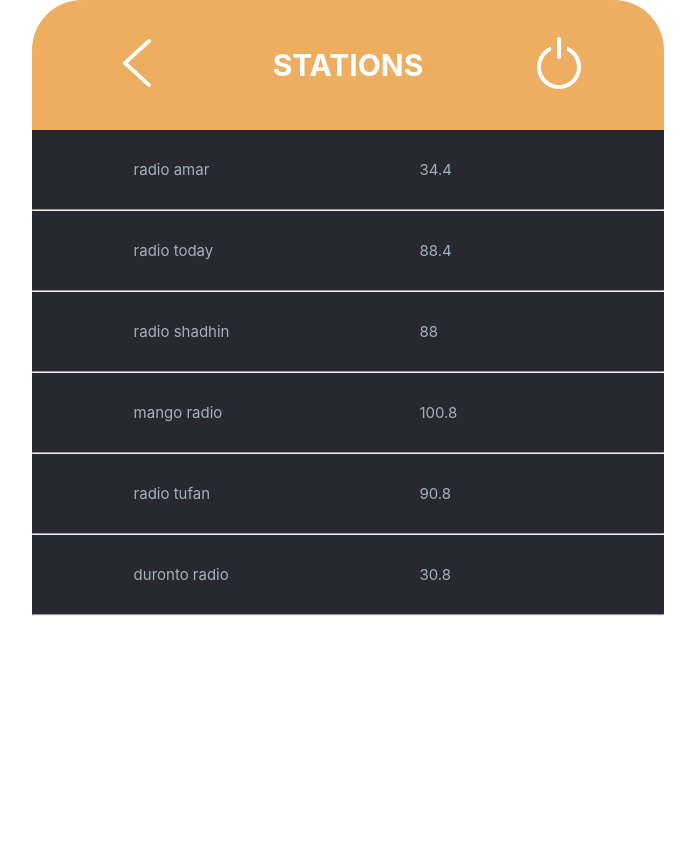
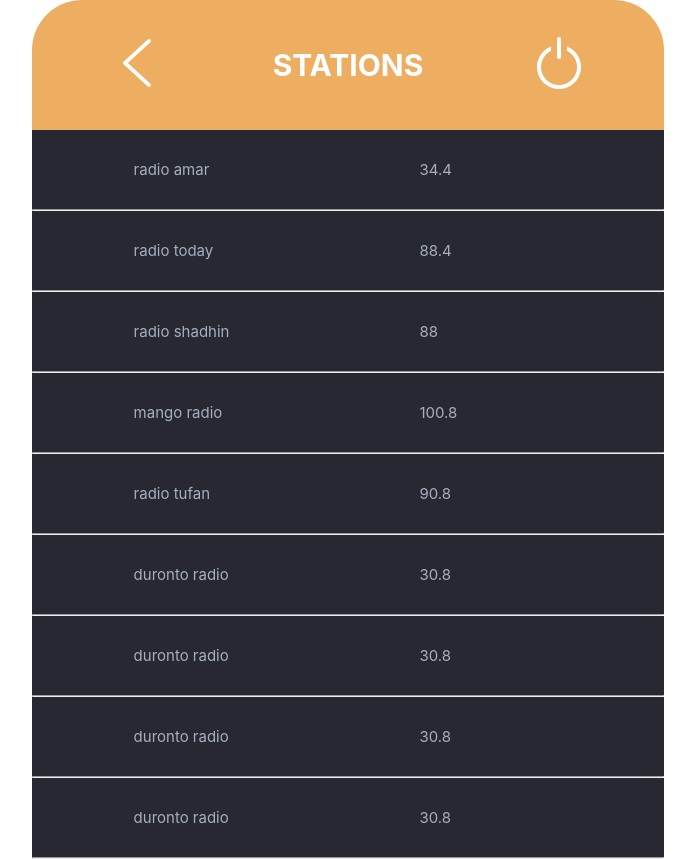
Before and after one commit to HabibulHH/ciradio, a React (Create React App) app: page / in a window 1280 px wide. Shown: the whole page, without its empty margins (292-987 px from the left). Before the commit the page ends 800 px from the top, so only its background shows below. Built offline with nearby package versions, Linux system fonts and the light colour scheme.

Commit message:
Code formatted

```diff
--- a/src/App.css
+++ b/src/App.css
@@ -1,81 +1,77 @@
-*{
+* {
   margin: 0;
   padding: 0;
 }
-
 
 .container {
   display: grid;
   justify-content: center;
 }
 
-.header{
+.header {
   text-align: center;
-  border-radius:  50px 50px 0 0;
+  border-radius: 50px 50px 0 0;
   display: grid;
-  background-color: #EEAE61;
+  background-color: #eeae61;
   grid-template-columns: 1fr 1fr 1fr;
   grid-template-rows: 130px 1fr;
   justify-content: center;
   align-items: center;
 }
-.header-text{
+.header-text {
   line-height: 56px;
   margin: 20px;
-  color: #FFFFFF;
-  font-size: 30PX;
+  color: #ffffff;
+  font-size: 30px;
   padding: 10px;
   cursor: pointer;
   font-weight: bold;
 }
-.station-container{
+.station-container {
   background-color: #282833;
   height: auto;
 }
-.station-item{
+.station-item {
   display: grid;
   grid-template-columns: 2fr 2fr 2fr 2fr 2fr 2fr 2fr 2fr;
 
   margin: 20px;
-  color: #A4B0BF;
-  font-size: 15PX;
+  color: #a4b0bf;
+  font-size: 15px;
   padding: 10px;
   cursor: pointer;
-
-
 }
 
-.station-item:hover{
-opacity: 1
+.station-item:hover {
+  opacity: 1;
 }
 
-.item-details{
+.item-details {
   margin-top: 36px;
   align-items: center;
   display: grid;
   grid-template-columns: 1fr 2fr 1fr;
   justify-items: center;
 }
-.station-name{
+.station-name {
   grid-column-start: 2;
-    grid-column-end: 4;
+  grid-column-end: 4;
 }
-.station-number{
+.station-number {
   grid-column-start: 6;
   grid-column-end: -1;
 }
-.photo{
+.photo {
   border-radius: 50%;
   height: 283px;
   width: 283px;
   background-color: #676464;
 }
 
-.radio-cover{
+.radio-cover {
   border-radius: 50%;
 }
 
-.accordion__button:before{
+.accordion__button:before {
   opacity: 0;
-
 }
--- a/src/Models/Radio.ts
+++ b/src/Models/Radio.ts
@@ -1,12 +1,12 @@
 class Radio {
-    constructor(name:string,frequency:string,logo:string){
-      this.Name = name;
-      this.Logo = logo;
-      this.Frequency = frequency;
-    }
-    Name:string;
-    Frequency:string;
-    Logo:string ;
+  constructor(name: string, frequency: string, logo: string) {
+    this.Name = name;
+    this.Logo = logo;
+    this.Frequency = frequency;
   }
+  Name: string;
+  Frequency: string;
+  Logo: string;
+}
 
-  export default Radio;
+export default Radio;
--- a/src/components/details.tsx
+++ b/src/components/details.tsx
@@ -1,13 +1,17 @@
-import '../App.css';
+import "../App.css";
 
 function RadioItemDetails() {
   return (
-     <div className="item-details">
-      <div><img src='/minus.png'/></div>
-      <div className='photo'>
-        <img className='radio-cover' src='/radio.png'/>
+    <div className="item-details">
+      <div>
+        <img src="/minus.png" />
       </div>
-      <div><img src='/plus.png'/></div>
+      <div className="photo">
+        <img className="radio-cover" src="/radio.png" />
+      </div>
+      <div>
+        <img src="/plus.png" />
+      </div>
     </div>
   );
 }
--- a/src/components/radioList.tsx
+++ b/src/components/radioList.tsx
@@ -1,40 +1,24 @@
-
-import '../App.css';
-import Radio from '../Models/Radio';
-import RadioItem from './radioItemList';
+import "../App.css";
+import Radio from "../Models/Radio";
+import RadioListGenerator from "./radioItemList";
 
 function RadioList() {
-    const data = [
-      new Radio(
-      'radio amar',
-      '34.4',
-      '/radio.png'),
-      new Radio(
-      'radio today',
-      '88.4',
-      '/radio.png'
-    ),new Radio(
-      'radio shadhin',
-      '88',
-      '/radio.png'
-    ), new Radio(
-      'mango radio',
-      '100.8',
-      '/radio.png'
-    ),  new Radio(
-      'radio tufan',
-      '90.8',
-      '/radio.png'
-    ),new Radio(
-      'duronto radio',
-      '30.8',
-      '/radio.png'
-    )];
+  const data = [
+    new Radio("radio amar", "34.4", "/radio.png"),
+    new Radio("radio today", "88.4", "/radio.png"),
+    new Radio("radio shadhin", "88", "/radio.png"),
+    new Radio("mango radio", "100.8", "/radio.png"),
+    new Radio("radio tufan", "90.8", "/radio.png"),
+    new Radio("duronto radio", "30.8", "/radio.png"),
+    new Radio("duronto radio", "30.8", "/radio.png"),
+    new Radio("duronto radio", "30.8", "/radio.png"),
+    new Radio("duronto radio", "30.8", "/radio.png"),
+  ];
 
   return (
-     <div className="station-container">
-       <RadioItem radioList = {data} />
-     </div>
+    <div className="station-container">
+      <RadioListGenerator radioList={data} />
+    </div>
   );
 }
 
```
Also changed, not shown: src/App.tsx (+6 -6 lines), src/components/header.tsx (+9 -5 lines), src/components/radioItemList.tsx (+15 -17 lines), 1 other file (tests, documents, lock files or other folders).
